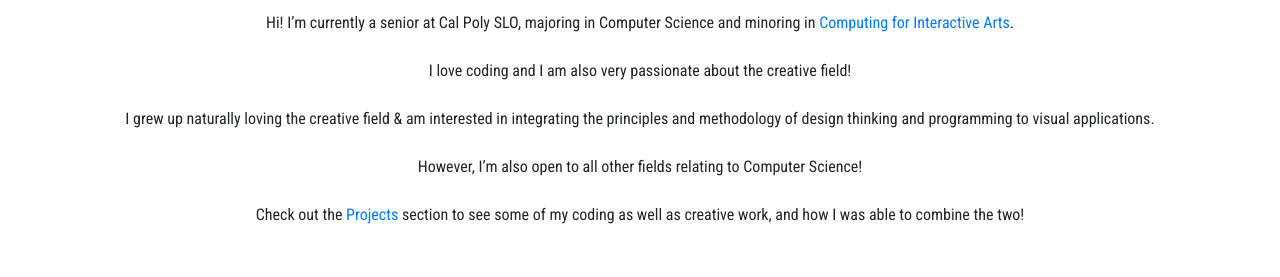
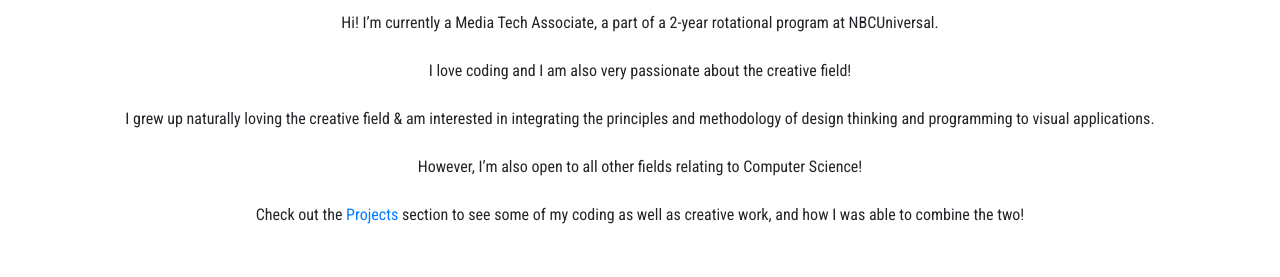
Before and after one commit to mols2ma/mols2ma.gitbub.io, a plain HTML site: page about-me.html in a window 1280 px wide. Shown: the part 133-410 px from the top of the page. Drawn offline with nearby package versions, Linux system fonts and the light colour scheme; files whose address does not match are found by name.

Commit message:
Update about-me.html

```diff
--- a/about-me.html
+++ b/about-me.html
@@ -50,8 +50,7 @@
 
          <div class="row mb-5">
             <div class="col-12 text-center">
-               <p>Hi! I’m currently a senior at Cal Poly SLO, majoring in Computer Science and
-                  minoring in <a href="https://eadvise.calpoly.edu/Minors/Computing-for-Interactive-Arts" target="_blank">Computing for Interactive Arts</a>. <br><br>
+               <p>Hi! I’m currently a Media Tech Associate, a part of a 2-year rotational program at NBCUniversal.<br><br>
                   I love coding and I am also very passionate about the creative field! <br><br>
                   I grew up naturally loving the creative field & am interested in integrating
                   the principles and methodology of design thinking and programming
```
